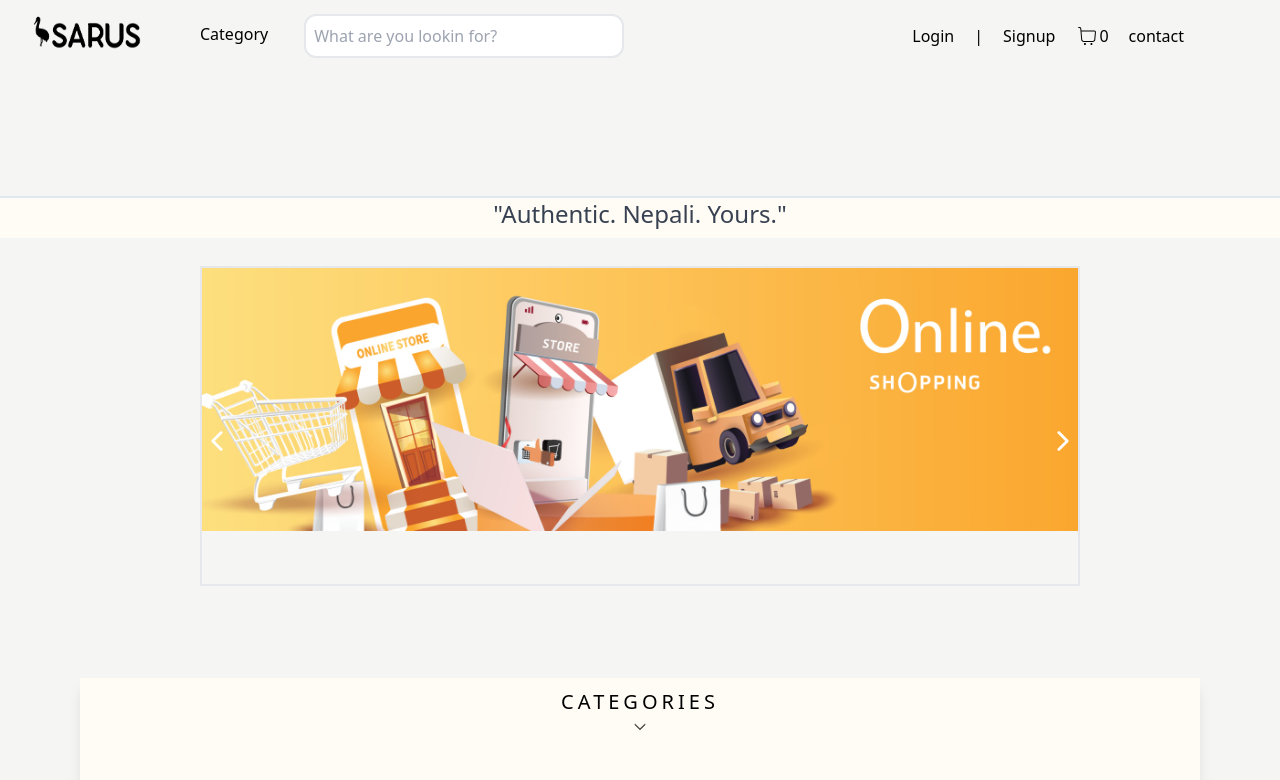
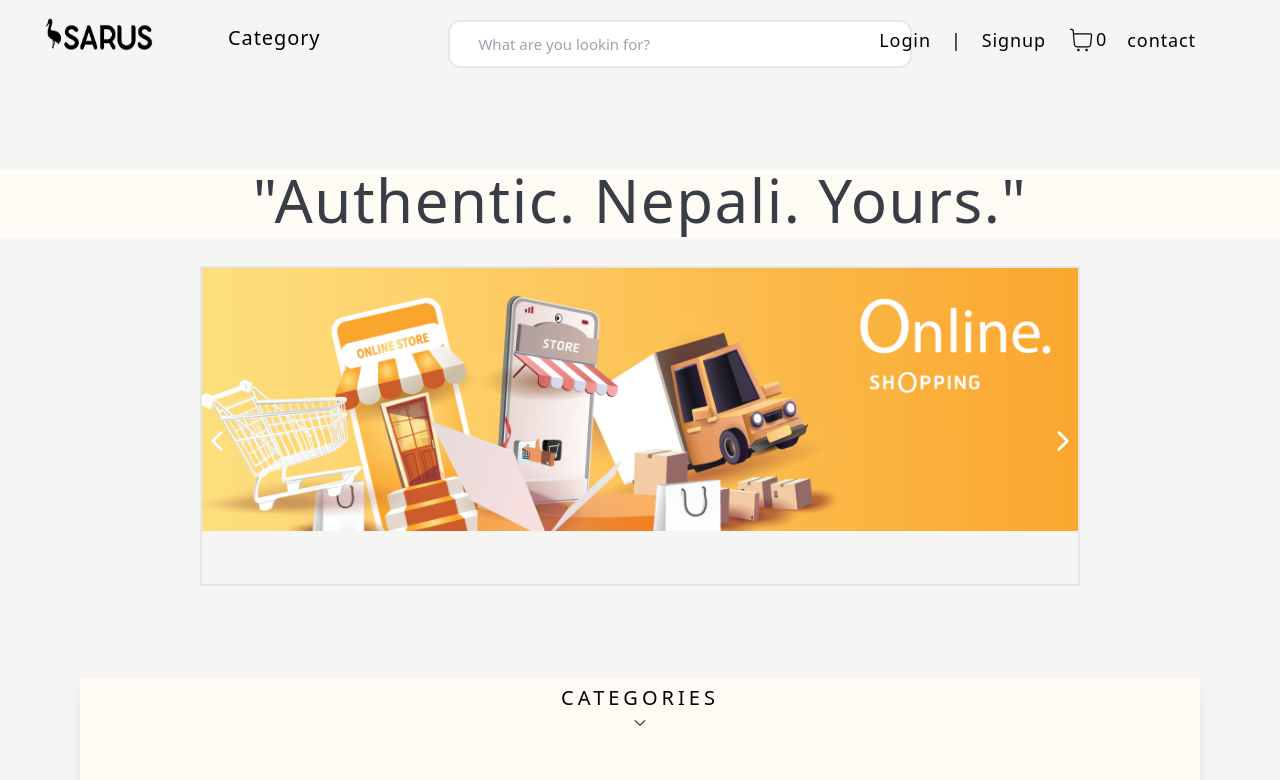
Before and after one commit to Santosa5555/sarus_store, a React (Vite) app in the folder ecommerceWeb/: page / in a window 1280 px wide. Shown: the top 780 px of the page. Built offline with nearby package versions, Linux system fonts and the light colour scheme.

Commit message:
latest changes

```diff
--- a/ecommerceWeb/src/components/header.jsx
+++ b/ecommerceWeb/src/components/header.jsx
@@ -9,7 +9,7 @@ import HamMenu from './HamMenu';
 const Header = () => {
     const cartProducts = useSelector(state => state.cart)
 
-    const isSmall = useMediaQuery({ query: "(max-width: 828px)" });
+    const isSmall = useMediaQuery({ query: "(max-width: 984px)" });
     return (
         <div>
             {isSmall ? <SmallScreenHeader cartProducts={cartProducts} /> : <LargeScreenHeader cartProducts={cartProducts} />}
@@ -59,17 +59,17 @@ const LargeScreenHeader = ({ cartProducts }) => {
 
             <header>
 
-                <nav className='flex space-x-6 items-center mx-auto'>
+                <nav className='flex space-x-6 items-center mx-auto font-sans translate-x-3 tracking-wider font-bold text-lg'>
 
 
                     <NavLink to="/" className=''><img src={logo} alt='sarus' className='hover:animate-bounce-once ml-4 mt-2 sm:h-14 md:h-14 lg:h-14 h-10 lg:w-40 sm:w-40 w-28 md:w-40 '></img></NavLink>
-                    <NavLink to="categories" className='ml-4 mt-1 hover:text-slate-500'>Category</NavLink>
-                    <form action="" className=' rounded-md relative  '>
+                    <NavLink to="categories" className='lg:pl-ml-2 pl-4 mt-2 font-thin text-xl hover:text-slate-400'>Category</NavLink>
+                    <form action="" className=' rounded-md relative lg:pl-12 xl:pl-24 md:pl-12 pl-10 pt-3 '>
 
                         <input
                             type="text"
                             placeholder="What are you lookin for? "
-                            className=" lg:w-80 md:w-64 sm:w-52 border-2 mt-2  mr-4 p-2 ml-3 rounded-xl text-md focus:outline-none  focus:ring-1 focus:ring-stone-500 hover:shadow-md bg-white   "
+                            className=" xl:w-[29rem] lg:w-[20rem] md:w-72 sm:w-52 border-2 mt-2 font-light text-[15px] pl-7 mr-4 p-2 ml-2 rounded-xl text-md focus:outline-none  focus:ring-1 focus:ring-stone-text-slate-400 hover:shadow-md bg-white  tracking-normal "
                         // onKeyUp={}
                         />
 
@@ -78,12 +78,12 @@ const LargeScreenHeader = ({ cartProducts }) => {
                     </form>
 
 
-                    <ul className="absolute lg:right-24 mt-2 md:right-12 flex lg:space-x-5 md:space-x-3 items-center ">
-                        <NavLink to="login" className='hover:text-slate-500'>Login</NavLink>
+                    <ul className="absolute xl:right-24 lg:right-12 mt-3 md:right-12 flex xl:space-x-5 lg:space-x-3 space-x-3  items-center font-thin text-lg   ">
+                        <NavLink to="login" className='hover:text-slate-400'>Login</NavLink>
                         <p>|</p>
-                        <NavLink to="signup" className='hover:text-slate-500'>Signup</NavLink>
-                        <NavLink to="cart" className={cartProducts.length > 0 ? `flex text-green-600` : `flex`}><CiShoppingCart className='text-2xl ' /> {cartProducts.length}</NavLink>
-                        <NavLink to="contact" className='hover:text-slate-500'>contact</NavLink>
+                        <NavLink to="signup" className='hover:text-slate-400'>Signup</NavLink>
+                        <NavLink to="cart" className={cartProducts.length > 0 ? `flex text-green-600` : `flex`}><CiShoppingCart className='text-3xl ' /> {cartProducts.length}</NavLink>
+                        <NavLink to="contact" className='hover:text-slate-400'>contact</NavLink>
 
                     </ul>
 
--- a/ecommerceWeb/src/index.css
+++ b/ecommerceWeb/src/index.css
@@ -14,4 +14,5 @@ Navlink{
 }
 html,body{
   background:#f5f5f4;
+
 }
--- a/ecommerceWeb/src/layout/RootLayout.jsx
+++ b/ecommerceWeb/src/layout/RootLayout.jsx
@@ -43,7 +43,7 @@ export default function RootLayout() {
                 <Header/>
 
             </motion.div>
-            <main className='mt-[140px] bg-stone-100'>
+            <main className='mt-[110px] bg-stone-100'>
                 <Outlet />
             </main>
 
--- a/ecommerceWeb/src/pages/HeroSection.jsx
+++ b/ecommerceWeb/src/pages/HeroSection.jsx
@@ -41,7 +41,7 @@ export default function HeroSection() {
     return (
 
         <div className="hero-section">
-            <motion.div className="text-center font-light text-sm md:text-xl lg:text-2xl sm:text-lg text-gray-700 bg-[#fffcf5] border-t-2 border-slate-200 pb-2"
+            <motion.div className="text-center tracking-wide text-[#393E46] text-sm md:text-xl lg:text-6xl sm:text-lg   bg-[#fffcf5]   border-slate-200 pb-2"
              initial={{ y: 0 }} animate={{ y: -8 }} transition={{ duration: 1 }}>"Authentic. Nepali. Yours."</motion.div>
             {/* banner */}
             <motion.div className="banner-container flex mx-auto relative border-2 lg:h-72 md:h-64 xl:h-80 sm:h-40 h-20 xl:w-[calc(100%-400px)]
@@ -69,7 +69,7 @@ export default function HeroSection() {
             {/* //categories */}
             <div className="categories mt-24 shadow-lg bg-[#fffcf5] ml-20 mr-20 xl:h-[53rem] lg:h-[49rem] md:h-[46rem] h-[32rem] sm:h-[39rem] relative flex flex-col  items-center">
 
-                <p className='text-center font-thin tracking-[0.2em] animate-bounce sm:text-sm md:text-lg lg:text-xl xl:text-xl text-[8px] mt-4'>CATEGORIES </p>
+                <p className='text-center font-thin tracking-[0.2em] animate-bounce sm:text-sm md:text-lg lg:text-xl xl:text-xl text-[8px] mt-3'>CATEGORIES </p>
                 <HiChevronDown className='animate-bounce' />
                 <div className="categoyGrid grid grid-cols-4 gap-11 mt-12 ">
                     <NavLink to="fashion"><img src='./categories/wardrobe.png' className='w-10 sm:w-12 md:w-16 lg:w-20 xl:w-20 hover:brightness-50' data-aos="zoom-in" data-aos-delay="600" data-aos-once="true" /></NavLink>
@@ -89,15 +89,10 @@ export default function HeroSection() {
 
 
 
-                <img src='./cartEcom.png' alt='cart'
+                <img src='./cartEcom2.png' alt='cart'
                     className=' absolute bottom-1 max-w-[15rem] sm:max-w-sm md:max-w-md lg:max-w-lg xl:max-w-xl'
                     data-aos="fade-up"
                 />
-
-
-
-
-
 
             </div>
             {/* top or for you or feature or  */}
```
Also changed, not shown: ecommerceWeb/public/cartEcom2.png (added), ecommerceWeb/public/categories/cartEcom.png (deleted).
